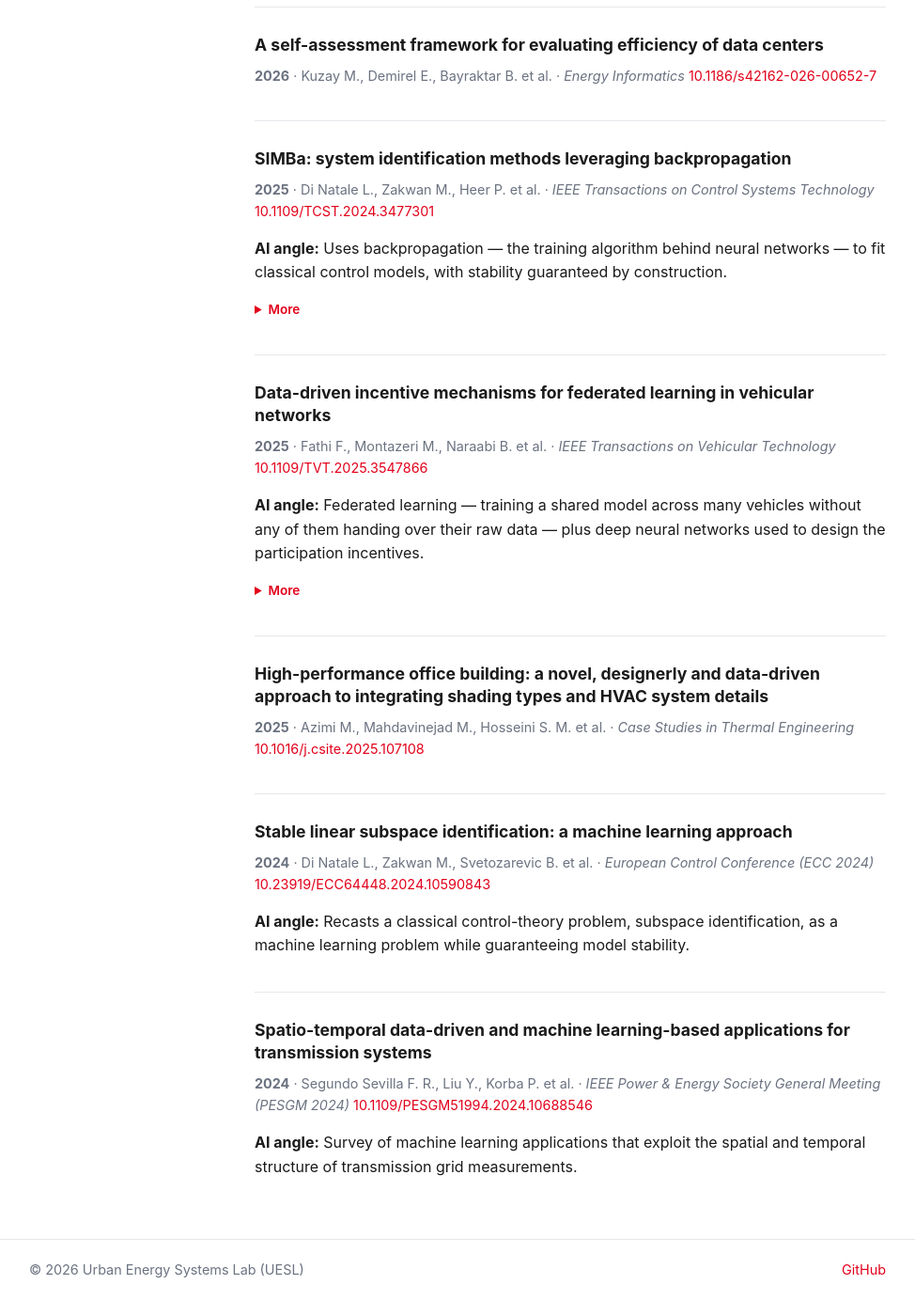
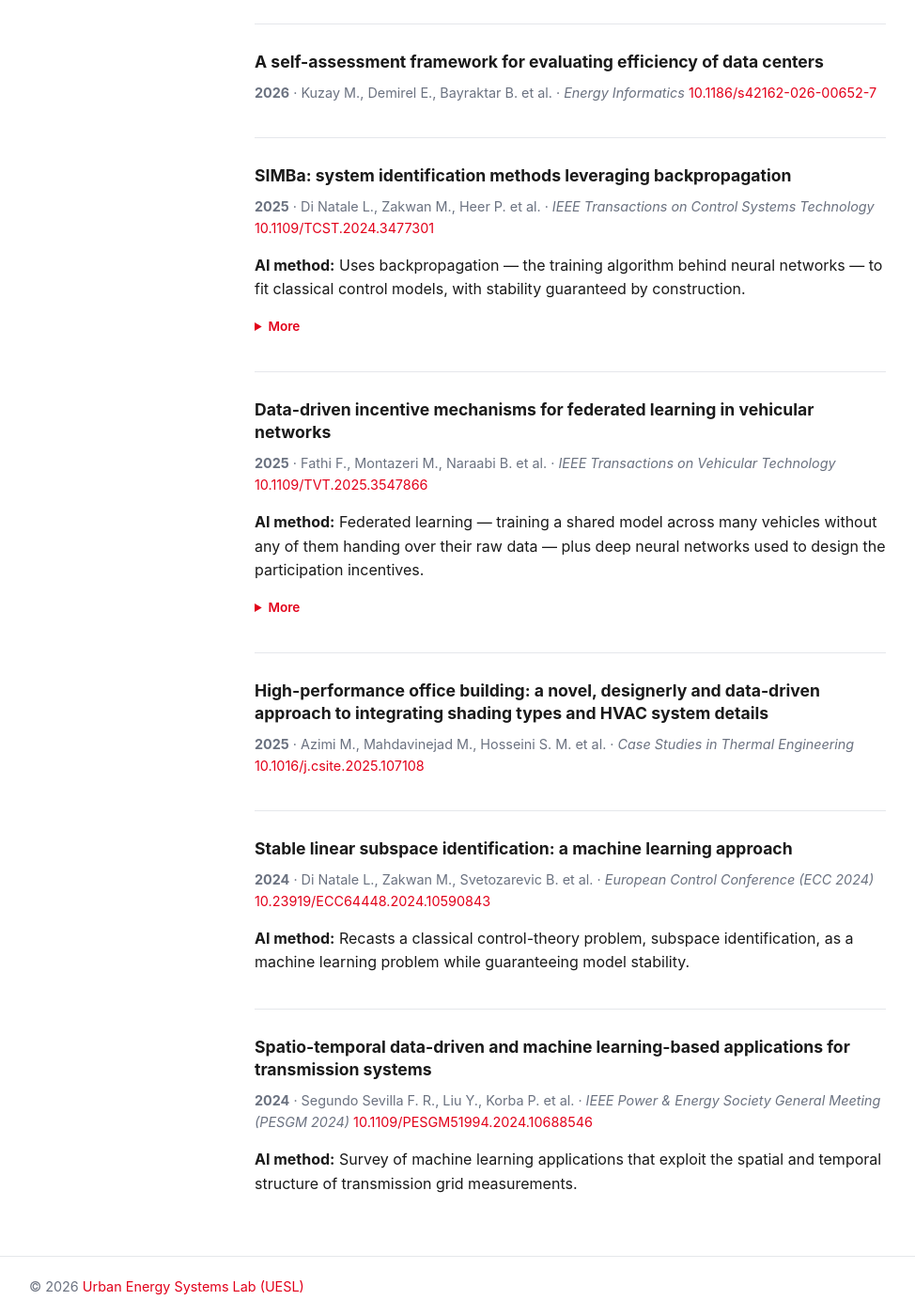
Before and after one commit to uesl-empa/energy-and-AI, a Jekyll site: the page built from docs/papers.md, in a window 1280 px wide and 1400 px high, scrolled down 6760 px. Shown: the whole window at 94% size, without its empty margins (153-1127 px from the left). Built offline with Jekyll 4.4.1, drawn with Linux system fonts in a browser that asks for light colours; some of the changed text lies outside the part shown.

Commit message:
Rename AI angle to AI method, adjust home page and footer
Relabels each entry AI method. Home page drops the spin-offs
section and notes the papers span 2023 onwards. Footer drops the
GitHub link and links the lab name to the Empa UESL page. Empa
logo enlarged by 50 percent.

Co-Authored-By: Claude Opus 5 <noreply@anthropic.com>

```diff
--- a/_includes/footer.html
+++ b/_includes/footer.html
@@ -1,6 +1,6 @@
 <footer class="site-footer">
   <div class="wrap">
-    <span>&copy; {{ site.time | date: '%Y' }} {{ site.tagline }}</span>
-    <a href="https://github.com/uesl-empa/energy-and-AI">GitHub</a>
+    <span>&copy; {{ site.time | date: '%Y' }}
+      <a href="https://www.empa.ch/web/s313">{{ site.tagline }}</a></span>
   </div>
 </footer>
--- a/assets/css/style.scss
+++ b/assets/css/style.scss
@@ -51,7 +51,7 @@ a:hover { text-decoration: underline; }
   line-height: 0;
 }
 .site-logo {
-  height: 36px;
+  height: 54px;
   width: auto;
 }
 .site-title {
--- a/docs/papers.md
+++ b/docs/papers.md
@@ -13,7 +13,7 @@ Entries are newest-first within each section.
 **2024** · Surname A., Surname B., Surname C. et al. · *Journal or Conference*
 [10.xxxx/yyyyy](https://doi.org/10.xxxx/yyyyy)
 
-**AI angle:** one line — what kind of AI/ML is used and what it does here.
+**AI method:** one line — what kind of AI/ML is used and what it does here.
 
 <details markdown="1">
 <summary>More</summary>
@@ -49,7 +49,7 @@ flexibility.
 **2026** · Theiler R., Von Krannichfeldt L., Sansavini G. et al. · *Energy Reports*
 [10.1016/j.egyr.2026.109223](https://doi.org/10.1016/j.egyr.2026.109223)
 
-**AI angle:** Transformer models — the architecture behind modern language models — adapted
+**AI method:** Transformer models — the architecture behind modern language models — adapted
 to energy load forecasting.
 
 <details markdown="1">
@@ -69,7 +69,7 @@ office occupancy, by 56.3%.
 **2025** · Bellizio F., Dijkstra B., Fertig A. et al. · *Sustainable Energy, Grids and Networks*
 [10.1016/j.segan.2025.101657](https://doi.org/10.1016/j.segan.2025.101657)
 
-**AI angle:** Machine learning to predict how much scheduling flexibility public EV charging
+**AI method:** Machine learning to predict how much scheduling flexibility public EV charging
 points offer the grid.
 
 ### Data-driven personalized thermal comfort model for office workers in Switzerland
@@ -77,14 +77,14 @@ points offer the grid.
 **2025** · Chatterjee A., Heer P. · *Journal of Physics: Conference Series*
 [10.1088/1742-6596/3140/11/112008](https://doi.org/10.1088/1742-6596/3140/11/112008)
 
-**AI angle:** Learns individual comfort preferences from data rather than applying a single
+**AI method:** Learns individual comfort preferences from data rather than applying a single
 standard comfort model to everyone.
 
 ### Non-Intrusive Load Monitoring (NILM) with very low-frequency data from smart meters in Switzerland
 
 **2025** · Chatterjee A., Heer P.
 
-**AI angle:** Disaggregating total household consumption into individual appliances from
+**AI method:** Disaggregating total household consumption into individual appliances from
 smart meter data alone.
 
 ### Machine learning approaches for predictions of CO₂ emissions in the building sector
@@ -92,7 +92,7 @@ smart meter data alone.
 **2024** · Giannelos S., Bellizio F., Strbac G. et al. · *Electric Power Systems Research*
 [10.1016/j.epsr.2024.110735](https://doi.org/10.1016/j.epsr.2024.110735)
 
-**AI angle:** Machine learning models for predicting CO₂ emissions from buildings.
+**AI method:** Machine learning models for predicting CO₂ emissions from buildings.
 
 ## Physics-consistent and hybrid modelling
 
@@ -104,7 +104,7 @@ physically impossible answers.
 **2026** · Von Krannichfeldt L., Orehounig K., Fink O. · *Energy and Buildings*
 [10.1016/j.enbuild.2025.116838](https://doi.org/10.1016/j.enbuild.2025.116838)
 
-**AI angle:** Systematic comparison of five ways to combine physics-based building models
+**AI method:** Systematic comparison of five ways to combine physics-based building models
 with neural networks, under uncertainty.
 
 <details markdown="1">
@@ -125,7 +125,7 @@ during training.
 **2025** · Montazeri M., Remlinger C., Bejar Haro B. et al. · *Applied Energy*
 [10.1016/j.apenergy.2025.125770](https://doi.org/10.1016/j.apenergy.2025.125770)
 
-**AI angle:** Building thermal control learned entirely from data, with model structure
+**AI method:** Building thermal control learned entirely from data, with model structure
 constrained so its predictions stay physically consistent.
 
 ### Combining physics-based and data-driven modeling for building energy systems
@@ -133,7 +133,7 @@ constrained so its predictions stay physically consistent.
 **2025** · Von Krannichfeldt L., Orehounig K., Fink O. · *Applied Energy*
 [10.1016/j.apenergy.2025.125853](https://doi.org/10.1016/j.apenergy.2025.125853)
 
-**AI angle:** Hybrid modelling that pairs physics-based building models with learned
+**AI method:** Hybrid modelling that pairs physics-based building models with learned
 components.
 
 ### Towards scalable physically consistent neural networks: an application to data-driven multi-zone thermal building models
@@ -141,7 +141,7 @@ components.
 **2023** · Di Natale L., Svetozarevic B., Heer P. et al. · *Applied Energy*
 [10.1016/j.apenergy.2023.121071](https://doi.org/10.1016/j.apenergy.2023.121071)
 
-**AI angle:** Physically Consistent Neural Networks (PCNNs) — neural networks whose structure
+**AI method:** Physically Consistent Neural Networks (PCNNs) — neural networks whose structure
 mathematically guarantees they obey physical laws, rather than merely fitting the data.
 
 <details markdown="1">
@@ -162,7 +162,7 @@ and improve on other physically consistent methods by 17–35%.
 **2023** · Zakwan M., Di Natale L., Svetozarevic B. et al. · *22nd IFAC World Congress*
 [10.1016/j.ifacol.2023.10.079](https://doi.org/10.1016/j.ifacol.2023.10.079)
 
-**AI angle:** Neural ODEs constrained by port-Hamiltonian structure so that learned models
+**AI method:** Neural ODEs constrained by port-Hamiltonian structure so that learned models
 cannot violate the laws of thermodynamics.
 
 <details markdown="1">
@@ -181,7 +181,7 @@ thermodynamics and on a gas-piston system.
 **2023** · Xie H., Bellizio F., Cremer J. L. et al. · *IEEE Belgrade PowerTech 2023*
 [10.1109/PowerTech55446.2023.10202688](https://doi.org/10.1109/PowerTech55446.2023.10202688)
 
-**AI angle:** Selected Physics Informed Neural Networks (SPINNs) — a step beyond standard
+**AI method:** Selected Physics Informed Neural Networks (SPINNs) — a step beyond standard
 physics-informed networks, feeding only chosen parts of the physical model into training.
 
 <details markdown="1">
@@ -206,7 +206,7 @@ hand-designed for it.
 **2025** · Mokhtari R., Montazeri M., Cai H. et al. · *Energy*
 [10.1016/j.energy.2025.138517](https://doi.org/10.1016/j.energy.2025.138517)
 
-**AI angle:** Deep reinforcement learning for heating control that responds to electricity
+**AI method:** Deep reinforcement learning for heating control that responds to electricity
 prices, tested both in simulation and in a real occupied building.
 
 ### Prescribing optimal health-aware operation for urban air mobility with deep reinforcement learning
@@ -214,7 +214,7 @@ prices, tested both in simulation and in a real occupied building.
 **2025** · Montazeri M., Kulkarni C. S., Fink O. · *Reliability Engineering & System Safety*
 [10.1016/j.ress.2025.110897](https://doi.org/10.1016/j.ress.2025.110897)
 
-**AI angle:** Deep reinforcement learning for operating urban air mobility vehicles in a way
+**AI method:** Deep reinforcement learning for operating urban air mobility vehicles in a way
 that accounts for component health and degradation.
 
 ### Transfer learning for thermal building modeling
@@ -222,7 +222,7 @@ that accounts for component health and degradation.
 **2025** · Varathan A., Remlinger C., Montazeri M. et al. · *IEEE Conference on Control Technology and Applications (CCTA 2025)*
 [10.1109/CCTA53793.2025.11151506](https://doi.org/10.1109/CCTA53793.2025.11151506)
 
-**AI angle:** Transfer learning — reusing a model trained on one building to model another
+**AI method:** Transfer learning — reusing a model trained on one building to model another
 with far less data.
 
 <details markdown="1">
@@ -242,7 +242,7 @@ several sources can beat it outright.
 **2024** · Yin M., Cai H., Gattiglio A. et al. · *Applied Energy*
 [10.1016/j.apenergy.2023.122101](https://doi.org/10.1016/j.apenergy.2023.122101)
 
-**AI angle:** Predictive control built directly from measured data instead of a hand-built
+**AI method:** Predictive control built directly from measured data instead of a hand-built
 physical model, validated experimentally.
 
 ### Computationally efficient reinforcement learning: targeted exploration leveraging simple rules
@@ -250,7 +250,7 @@ physical model, validated experimentally.
 **2023** · Di Natale L., Svetozarevic B., Heer P. et al. · *IEEE Conference on Decision and Control (CDC 2023)*
 [10.1109/CDC49753.2023.10383956](https://doi.org/10.1109/CDC49753.2023.10383956)
 
-**AI angle:** Makes reinforcement learning cheaper to train by using simple known rules to
+**AI method:** Makes reinforcement learning cheaper to train by using simple known rules to
 steer where the algorithm explores.
 
 ## Optimisation and controller tuning
@@ -263,7 +263,7 @@ breached — largely Bayesian optimisation and learned surrogate models.
 **2025** · Assareh E., Zoghi M., Zare A. et al. · *Results in Engineering*
 [10.1016/j.rineng.2025.104873](https://doi.org/10.1016/j.rineng.2025.104873)
 
-**AI angle:** AI-driven optimisation of geothermal cogeneration system design for zero-energy
+**AI method:** AI-driven optimisation of geothermal cogeneration system design for zero-energy
 buildings.
 
 ### AI-aided surrogate model for prediction of HVAC optimization strategies in future conditions in the face of climate change
@@ -271,7 +271,7 @@ buildings.
 **2025** · Bazazzadeh H., Hoseinzadeh S., Mohammadi M. M. et al. · *Energy Reports*
 [10.1016/j.egyr.2025.01.033](https://doi.org/10.1016/j.egyr.2025.01.033)
 
-**AI angle:** An AI surrogate model — a fast learned stand-in for a slow simulation — used to
+**AI method:** An AI surrogate model — a fast learned stand-in for a slow simulation — used to
 find HVAC optimisation strategies under future climate scenarios.
 
 ### Violation-aware contextual Bayesian optimization for controller performance optimization with unmodeled constraints
@@ -279,7 +279,7 @@ find HVAC optimisation strategies under future climate scenarios.
 **2024** · Xu W., Jones C. N., Svetozarevic B. et al. · *Journal of Process Control*
 [10.1016/j.jprocont.2024.103212](https://doi.org/10.1016/j.jprocont.2024.103212)
 
-**AI angle:** Bayesian optimisation for tuning controllers, designed to limit how often it
+**AI method:** Bayesian optimisation for tuning controllers, designed to limit how often it
 violates constraints it has no model for while searching.
 
 ### Data-driven adaptive building thermal controller tuning with constraints: a primal–dual contextual Bayesian optimization approach
@@ -287,21 +287,21 @@ violates constraints it has no model for while searching.
 **2024** · Xu W., Svetozarevic B., Di Natale L. et al. · *Applied Energy*
 [10.1016/j.apenergy.2023.122493](https://doi.org/10.1016/j.apenergy.2023.122493)
 
-**AI angle:** Contextual Bayesian optimisation that tunes a building thermal controller
+**AI method:** Contextual Bayesian optimisation that tunes a building thermal controller
 automatically while respecting operating constraints.
 
 ### Principled Bayesian optimisation in collaboration with human experts
 
 **2024** · Xu W., Adachi M., Jones C. N. et al. · *NeurIPS 2024*
 
-**AI angle:** Bayesian optimisation that incorporates human expert input into the search,
+**AI method:** Bayesian optimisation that incorporates human expert input into the search,
 with guarantees on the result.
 
 ### Principled preferential Bayesian optimization
 
 **2024** · Xu W., Wang W., Jiang Y. et al. · *International Conference on Machine Learning (ICML 2024), PMLR 235*
 
-**AI angle:** Bayesian optimisation driven by preference comparisons rather than numeric
+**AI method:** Bayesian optimisation driven by preference comparisons rather than numeric
 measurements — useful where "better" can be judged but not measured.
 
 ### Primal-dual contextual Bayesian optimization for control system online optimization with time-average constraints
@@ -309,7 +309,7 @@ measurements — useful where "better" can be judged but not measured.
 **2023** · Xu W., Jiang Y., Svetozarevic B. et al. · *IEEE Conference on Decision and Control (CDC 2023)*
 [10.1109/CDC49753.2023.10383653](https://doi.org/10.1109/CDC49753.2023.10383653)
 
-**AI angle:** Bayesian optimisation that tunes a running control system online when both the
+**AI method:** Bayesian optimisation that tunes a running control system online when both the
 goal and the constraints are unknown functions disturbed by outside conditions.
 
 <details markdown="1">
@@ -327,7 +327,7 @@ methods either perform poorly or breach constraints badly.
 
 **2023** · Xu W., Jiang Y., Svetozarevic B. et al. · *International Conference on Machine Learning (ICML 2023), PMLR 202*
 
-**AI angle:** Optimising expensive-to-evaluate functions under constraints, where each trial
+**AI method:** Optimising expensive-to-evaluate functions under constraints, where each trial
 costs real time or money so the number of trials must be kept small.
 
 ## System identification, planning and grid applications
@@ -340,7 +340,7 @@ fleets, and long-term investment decisions.
 **2026** · Shaltout Y., Upadhyay A., Oudalov A. et al. · *Energy and AI*
 [10.1016/j.egyai.2026.100802](https://doi.org/10.1016/j.egyai.2026.100802)
 
-**AI angle:** Machine learning for uncertainty quantification in energy system capacity
+**AI method:** Machine learning for uncertainty quantification in energy system capacity
 expansion models.
 
 ### A self-assessment framework for evaluating efficiency of data centers
@@ -353,7 +353,7 @@ expansion models.
 **2025** · Di Natale L., Zakwan M., Heer P. et al. · *IEEE Transactions on Control Systems Technology*
 [10.1109/TCST.2024.3477301](https://doi.org/10.1109/TCST.2024.3477301)
 
-**AI angle:** Uses backpropagation — the training algorithm behind neural networks — to fit
+**AI method:** Uses backpropagation — the training algorithm behind neural networks — to fit
 classical control models, with stability guaranteed by construction.
 
 <details markdown="1">
@@ -373,7 +373,7 @@ methods, and is released as an open-source toolbox.
 **2025** · Fathi F., Montazeri M., Naraabi B. et al. · *IEEE Transactions on Vehicular Technology*
 [10.1109/TVT.2025.3547866](https://doi.org/10.1109/TVT.2025.3547866)
 
-**AI angle:** Federated learning — training a shared model across many vehicles without any
+**AI method:** Federated learning — training a shared model across many vehicles without any
 of them handing over their raw data — plus deep neural networks used to design the
 participation incentives.
 
@@ -399,7 +399,7 @@ study demonstrates the approach.
 **2024** · Di Natale L., Zakwan M., Svetozarevic B. et al. · *European Control Conference (ECC 2024)*
 [10.23919/ECC64448.2024.10590843](https://doi.org/10.23919/ECC64448.2024.10590843)
 
-**AI angle:** Recasts a classical control-theory problem, subspace identification, as a
+**AI method:** Recasts a classical control-theory problem, subspace identification, as a
 machine learning problem while guaranteeing model stability.
 
 ### Spatio-temporal data-driven and machine learning-based applications for transmission systems
@@ -407,5 +407,5 @@ machine learning problem while guaranteeing model stability.
 **2024** · Segundo Sevilla F. R., Liu Y., Korba P. et al. · *IEEE Power & Energy Society General Meeting (PESGM 2024)*
 [10.1109/PESGM51994.2024.10688546](https://doi.org/10.1109/PESGM51994.2024.10688546)
 
-**AI angle:** Survey of machine learning applications that exploit the spatial and temporal
+**AI method:** Survey of machine learning applications that exploit the spatial and temporal
 structure of transmission grid measurements.
```
Also changed, not shown: docs/projects.md (+2 -2 lines), docs/tools.md (+3 -3 lines), index.md (+3 -12 lines).
